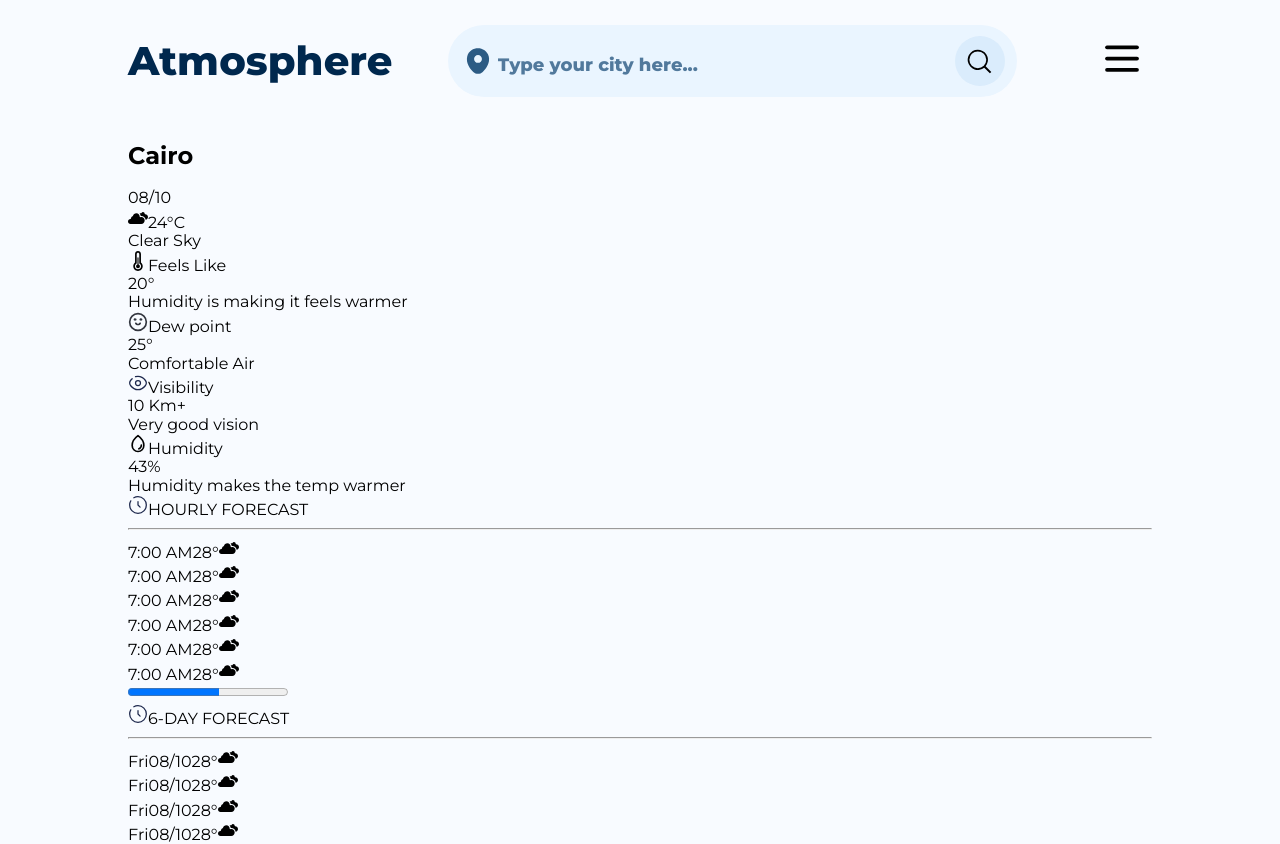
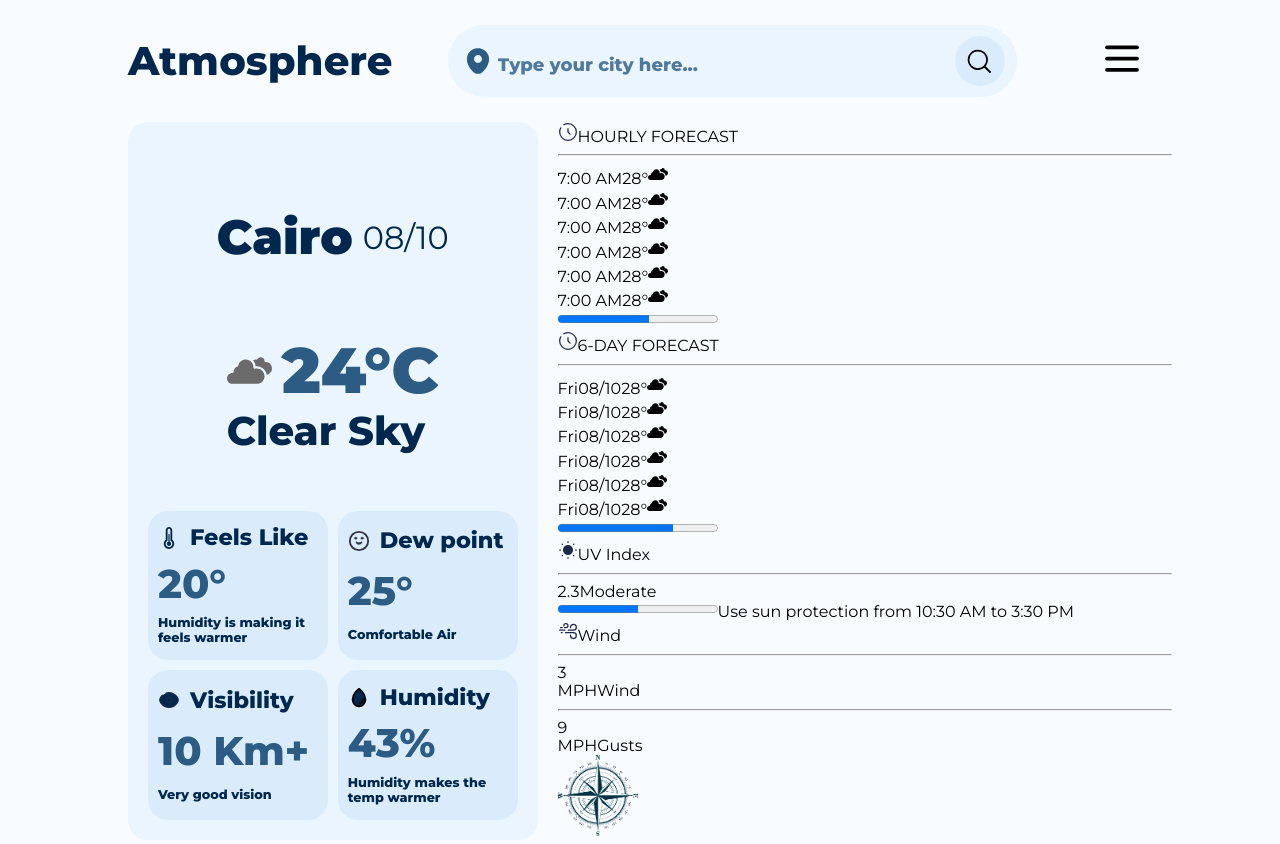
Before and after one commit to omarMuhammad0/Atmosphere-weather-app, a Next.js app: page / in a window 1280 px wide. Shown: the top 844 px of the page. Built offline with nearby package versions, Linux system fonts and the light colour scheme.

Commit message:
main card styling is added

```diff
--- a/src/components/cards/MainCard.jsx
+++ b/src/components/cards/MainCard.jsx
@@ -1,3 +1,5 @@
+import "@/style/cards/main-card/main-card.css";
+
 export default function MainCard() {
     return (
         <div className="main-card">
@@ -19,8 +21,8 @@ export default function MainCard() {
                 <div className="card">
                     <div className="title">
                         <svg fill="#000000" height="800px" width="800px" version="1.1" id="Capa_1" href="http://www.w3.org/2000/svg" viewBox="0 0 180.146 180.146"><g>
-	                    <path d="M116.707,104.542V26.631C116.707,11.947,104.758,0,90.07,0C75.386,0,63.438,11.947,63.438,26.631v77.912   c-10.013,8.046-15.879,20.134-15.879,33.09c0,23.442,19.07,42.514,42.511,42.514c23.443,0,42.517-19.072,42.517-42.514   C132.587,124.676,126.72,112.588,116.707,104.542z M90.07,165.146c-15.17,0-27.511-12.343-27.511-27.514   c0-9.282,4.669-17.882,12.489-23.007c2.115-1.386,3.39-3.744,3.39-6.273V26.631C78.438,20.218,83.656,15,90.07,15   c6.417,0,11.637,5.218,11.637,11.631v81.722c0,2.529,1.274,4.887,3.39,6.273c7.821,5.124,12.49,13.725,12.49,23.007   C117.587,152.804,105.243,165.146,90.07,165.146z"/>
-	                    <path d="M95.07,120.859V60.268c0-2.761-2.238-5-5-5c-2.762,0-5,2.239-5,5v60.591c-7.229,2.152-12.505,8.84-12.505,16.773   c0,9.667,7.838,17.507,17.505,17.507c9.673,0,17.51-7.84,17.51-17.507C107.58,129.699,102.304,123.011,95.07,120.859z"/></g>
+	                        <path d="M116.707,104.542V26.631C116.707,11.947,104.758,0,90.07,0C75.386,0,63.438,11.947,63.438,26.631v77.912   c-10.013,8.046-15.879,20.134-15.879,33.09c0,23.442,19.07,42.514,42.511,42.514c23.443,0,42.517-19.072,42.517-42.514   C132.587,124.676,126.72,112.588,116.707,104.542z M90.07,165.146c-15.17,0-27.511-12.343-27.511-27.514   c0-9.282,4.669-17.882,12.489-23.007c2.115-1.386,3.39-3.744,3.39-6.273V26.631C78.438,20.218,83.656,15,90.07,15   c6.417,0,11.637,5.218,11.637,11.631v81.722c0,2.529,1.274,4.887,3.39,6.273c7.821,5.124,12.49,13.725,12.49,23.007   C117.587,152.804,105.243,165.146,90.07,165.146z"/>
+	                        <path d="M95.07,120.859V60.268c0-2.761-2.238-5-5-5c-2.762,0-5,2.239-5,5v60.591c-7.229,2.152-12.505,8.84-12.505,16.773   c0,9.667,7.838,17.507,17.505,17.507c9.673,0,17.51-7.84,17.51-17.507C107.58,129.699,102.304,123.011,95.07,120.859z"/></g>
                         </svg>
                         <span>Feels Like</span>
                     </div>
--- /dev/null
+++ b/src/style/cards/main-card/main-card.css
@@ -0,0 +1,76 @@
+.main-card {
+  display: grid;
+  justify-items: center;
+  background-color: var(--light-blue-2);
+  border-radius: 20px;
+  padding: 20px;
+}
+.main-card .title {
+  display: flex;
+  align-items: center;
+  gap: 10px;
+}
+.main-card .title h2 {
+  font-size: 3rem;
+  font-weight: 900;
+  color: var(--blue-2);
+}
+.main-card .title span {
+  font-size: 2rem;
+  color: var(--blue-2);
+}
+.main-card .main .temp {
+  display: flex;
+  align-items: center;
+  gap: 10px;
+}
+.main-card .main .temp svg {
+  width: 45px;
+  height: 45px;
+}
+.main-card .main .temp svg path {
+  fill: #6b6b6b;
+}
+.main-card .main .temp span {
+  font-size: 4rem;
+  font-weight: 900;
+  color: var(--blue-1);
+}
+.main-card .main span.weather-inf {
+  font-size: 2.5rem;
+  font-weight: 800;
+  color: var(--blue-2);
+}
+.main-card .cards {
+  display: grid;
+  grid-template-columns: 1fr 1fr;
+  gap: 10px;
+}
+.main-card .cards .card {
+  background-color: var(--light-blue-3);
+  border-radius: 20px;
+  padding: 10px;
+  display: grid;
+  align-items: center;
+}
+.main-card .cards .card .title svg {
+  width: 22px;
+  height: 22px;
+}
+.main-card .cards .card .title svg path {
+  fill: var(--blue-2);
+}
+.main-card .cards .card .title span {
+  font-size: 1.4rem;
+  font-weight: 800;
+}
+.main-card .cards .card .main-inf {
+  font-size: 2.5rem;
+  font-weight: 800;
+  color: var(--blue-1);
+}
+.main-card .cards .card .more-inf {
+  font-size: 0.8rem;
+  font-weight: 800;
+  color: var(--blue-2);
+}/*# sourceMappingURL=main-card.css.map */
--- /dev/null
+++ b/src/style/cards/main-card/main-card.scss
@@ -0,0 +1,89 @@
+.main-card {
+    display: grid;
+    justify-items: center;
+    background-color: var(--light-blue-2);
+    border-radius: 20px;
+    padding: 20px;
+
+    .title {
+        display: flex;
+        align-items: center;
+        gap: 10px;
+
+        h2 {
+            font-size: 3rem;
+            font-weight: 900;
+            color: var(--blue-2);
+        }
+        span {
+            font-size: 2rem;
+            color: var(--blue-2);
+        }
+    }
+    .main {
+
+        .temp {
+            display: flex;
+            align-items: center;
+            gap: 10px;
+
+            svg {
+                width: 45px;
+                height: 45px;
+
+                path {
+                    fill: #6b6b6b;
+                }
+            }
+            span {
+                font-size: 4rem;
+                font-weight: 900;
+                color: var(--blue-1);
+            }
+        }
+        span.weather-inf {
+            font-size: 2.5rem;
+            font-weight: 800;
+            color: var(--blue-2);
+        }
+    }
+
+    .cards {
+        display: grid;
+        grid-template-columns: 1fr 1fr;
+        gap: 10px;
+
+        .card {
+            background-color: var(--light-blue-3);
+            border-radius: 20px;
+            padding: 10px;
+            display: grid;
+            align-items: center;
+
+            .title {
+                svg {
+                    width: 22px;
+                    height: 22px;
+
+                    path {
+                        fill: var(--blue-2);
+                    }
+                }
+                span {
+                    font-size: 1.4rem;
+                    font-weight: 800;
+                }
+            }
+            .main-inf {
+                font-size: 2.5rem;
+                font-weight: 800;
+                color: var(--blue-1);
+            }
+            .more-inf {
+                font-size: 0.8rem;
+                font-weight: 800;
+                color: var(--blue-2);
+            }
+        }
+    }
+}
--- a/src/style/main/main.css
+++ b/src/style/main/main.css
@@ -8,4 +8,21 @@ header .logo {
   font-size: 2.5rem;
   font-weight: 800;
   color: var(--blue-2);
+}
+
+section {
+  width: 100%;
+  display: grid;
+  grid-template-columns: 40% 60%;
+  gap: 20px;
+}
+section .secondary-card {
+  display: grid;
+  grid-template-rows: repeat(3, 1fr);
+  gap: 15px;
+}
+section .secondary-card .holder {
+  display: grid;
+  grid-template-columns: 50% 50%;
+  gap: 10px;
 }/*# sourceMappingURL=main.css.map */
--- a/src/style/main/main.scss
+++ b/src/style/main/main.scss
@@ -10,3 +10,22 @@ header {
         color: var(--blue-2);
     }
 }
+
+section {
+    width: 100%;
+    display: grid;
+    grid-template-columns: 40% 60%;
+    gap: 20px;
+
+    .secondary-card {
+        display: grid;
+        grid-template-rows: repeat(3, 1fr);
+        gap: 15px;
+
+        .holder {
+            display: grid;
+            grid-template-columns: 50% 50%;
+            gap: 10px;
+        }
+    }
+}
```
Also changed, not shown: 2 other files (tests, documents, lock files or other folders).
